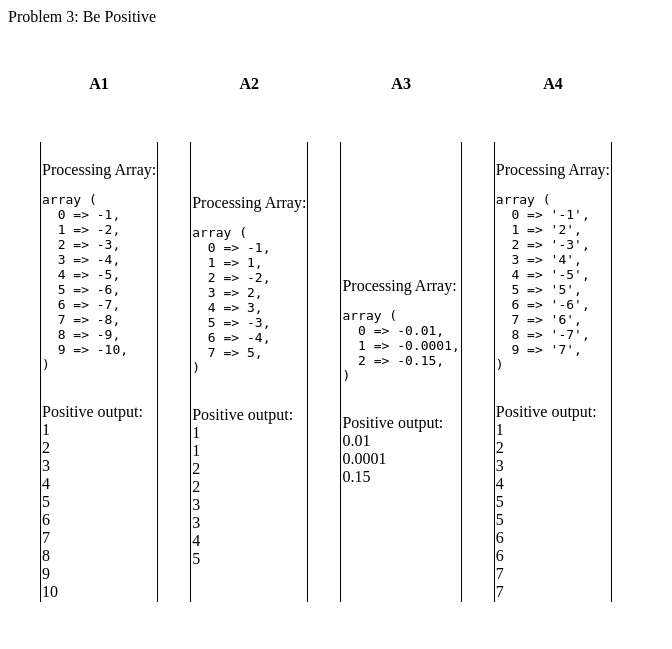
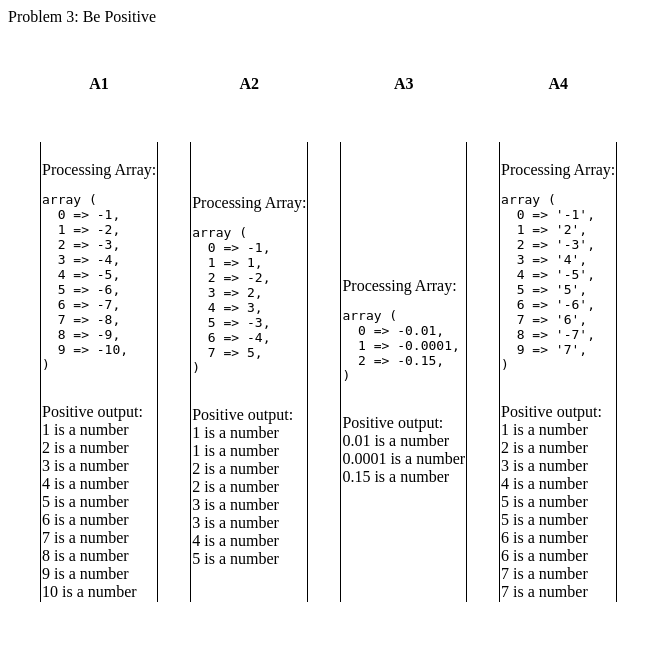
Before and after one commit to iarivera/iar3-IT202-007, a PHP site: page /M2/problem3.php in a window 1280 px wide. Shown: the top 649 px of the page, without its empty margins (0-672 px from the left). Run offline with PHP 8.4, Linux system fonts and the light colour scheme.

Commit message:
almost finished?

```diff
--- a/public_html/M2/problem2.php
+++ b/public_html/M2/problem2.php
@@ -13,6 +13,9 @@ function getTotal($arr) {
     }
     //TODO do rounding stuff here (round to two decimals i.e., 0.10, 0.01, 0.00)
     $total = number_format($total, 2, '.', '');
+    //Problem 2 is completely done.
+    //September 22, 2023
+    //Ivan Rivera (iar3)
     echo "The total is " . var_export($total, true);
 }
 echo "Problem 2: Adding Floats<br>";
--- a/public_html/M2/problem3.php
+++ b/public_html/M2/problem3.php
@@ -12,15 +12,18 @@ function bePositive($arr) {
     //originally positive) and maintain the original datatype
     for ($i = 0; $i < count($arr); $i++) {
         if (is_numeric($i)) {
-            echo abs($arr[$i]) . "<br>";
+            echo abs($arr[$i]) . " is a number <br>";
         }
         else if (is_string($i)) {
             if(strpos($i, "-") !== true) {
-                echo [strlen($arr[$i])] . "<br>";
+                echo [strlen($arr[$i])] . "is a string <br>";
             }
         }
     }
     //hint: may want to use var_dump() or similar to show final data types
+    //Problem 3 is completely done.
+    //September 22, 2023
+    //Ivan Rivera (iar3)
 }
 echo "Problem 3: Be Positive<br>";
 ?>
```
